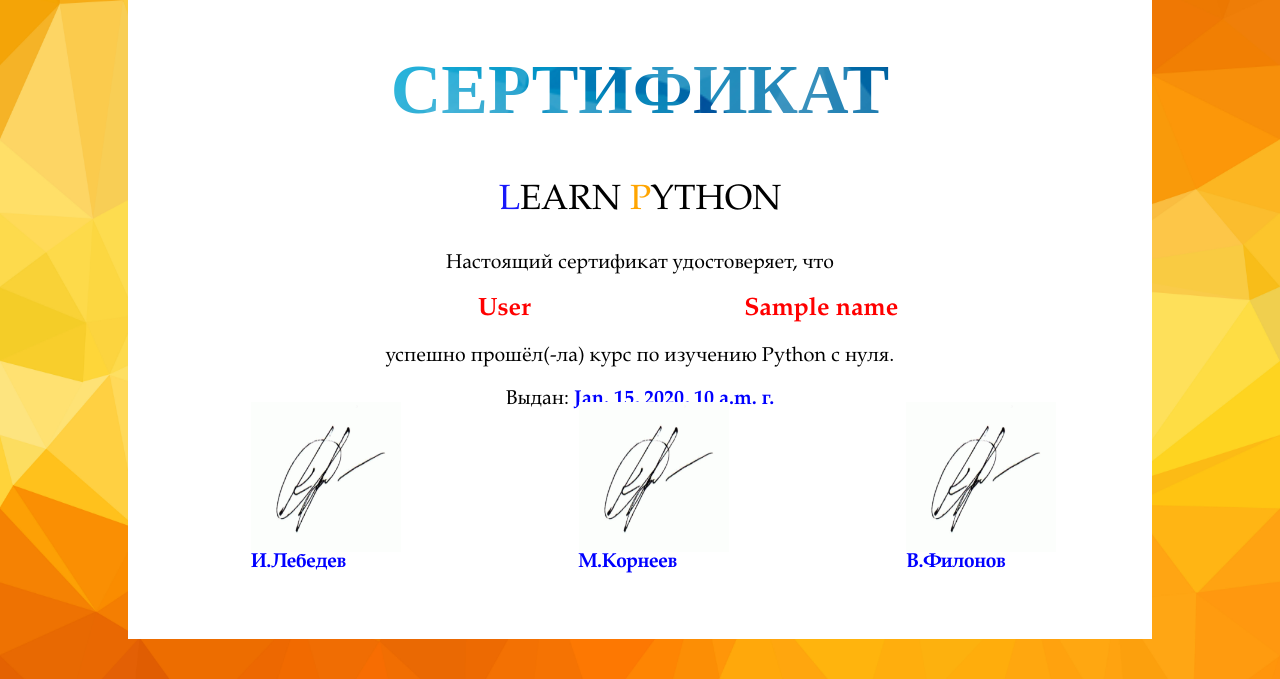
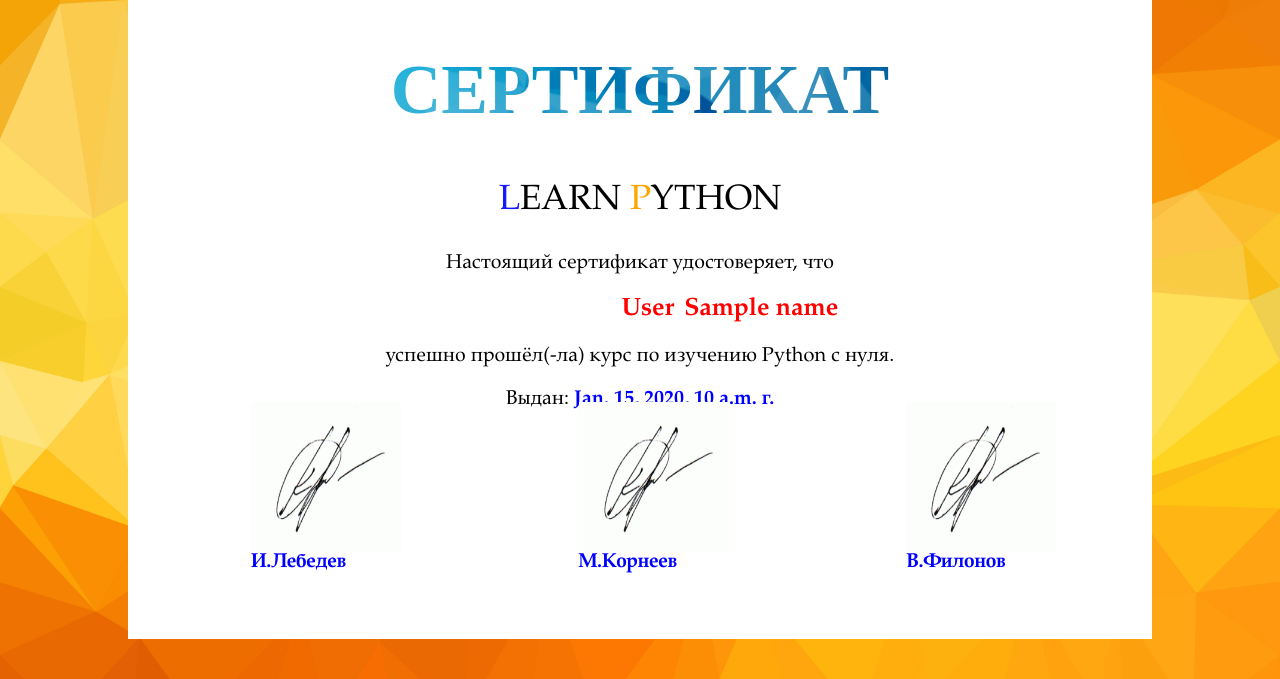
Before and after one commit to sergiishevchenko/pdf-converter, a Django app: template converter/templates/diploma.html in a window 1280 px wide. Shown: the part 81-760 px from the top of the page. Run offline with Django 3.2, Linux system fonts and the light colour scheme; the template is opened without the code that fills it: most values are stand-ins (such as "Sample title", 1, 10 or a date in 2020).

Commit message:
fixed styles

```diff
--- a/converter/templates/diploma.html
+++ b/converter/templates/diploma.html
@@ -16,8 +16,8 @@
                 <div class="diploma-header"><span style="color:rgb(24, 24, 250);">L</span>EARN <span style="color: orange">P</span>YTHON</div>
                 <div class="diploma-text" style="margin-top: 30px">Настоящий сертификат удостоверяет, что</div>
                 <div class="diploma-block">
-                    <div class="diploma-block__item">{{ surname }}</div>
-                    <div class="diploma-block__item">{{ name }}</div>
+                    <div class="diploma-block__item" style="text-align: right">{{ surname }}</div>
+                    <div class="diploma-block__item" style="text-align: left; padding-left: 10px;">{{ name }}</div>
                 </div>
                 <div class="diploma-text">успешно прошёл(-ла) курс по изучению Python с нуля.</div>
                 <div class="diploma-text">Выдан: <span style="color:blue; font-weight: 600;">{{ date }} г.<span></div>
```
Also changed, not shown: converter/static/css/style.css (+1 -1 lines).
